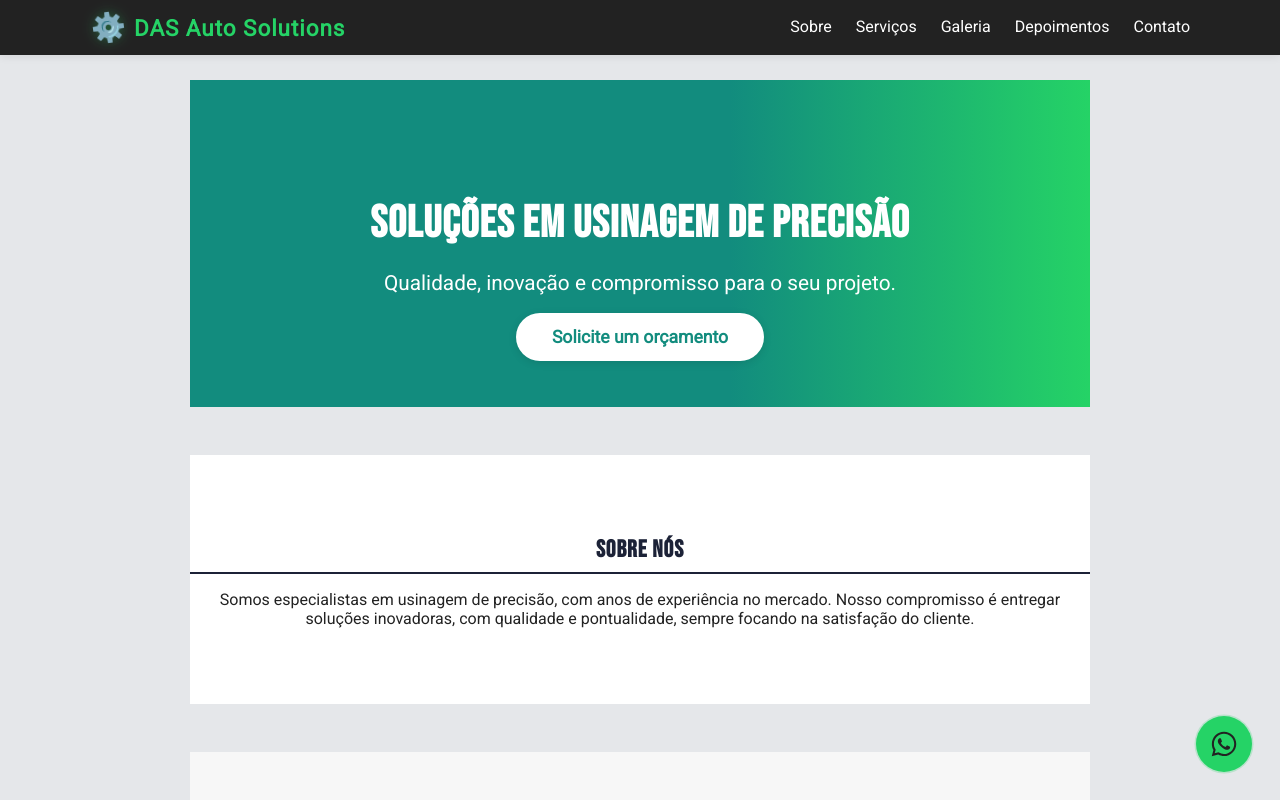
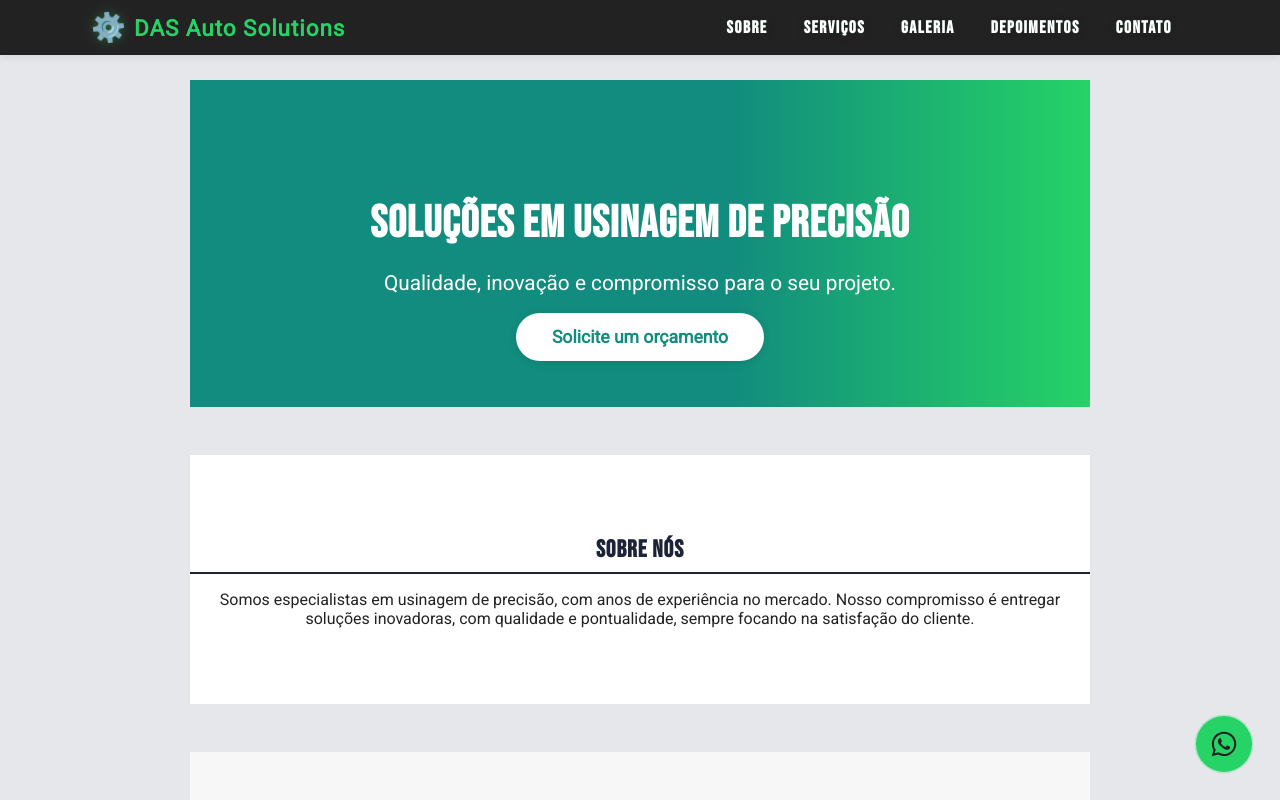
Before and after one commit to diatsilva007/machine-shop, a React (Create React App) app: page / in a window 1280 px wide. Shown: the top 800 px of the page. Built offline with nearby package versions, Linux system fonts and the light colour scheme.

Commit message:
Melhora o estilo dos links do header com efeitos de hover e animações, incluindo sombras e transições para uma aparência mais moderna e interativa.

```diff
--- a/src/App.css
+++ b/src/App.css
@@ -95,22 +95,87 @@ a {
   align-items: center;
   color: #25d366;
 }
-.nav {
-  display: flex;
-  gap: 1.5rem;
+
+/* Links do header com efeito nerd/tech e ótima leitura */
+.nav a {
+  position: relative;
+  padding: 6px 18px;
+  color: #fff;
+  font-weight: 700;
+  letter-spacing: 1.5px;
+  font-family: "Bebas Neue", "Roboto", monospace, sans-serif;
+  text-transform: uppercase;
+  font-size: 1.08rem;
+  text-shadow: 0 1px 6px #232323cc, 0 0 1px #25d36655;
+  transition: color 0.18s cubic-bezier(0.4, 2, 0.6, 1),
+    text-shadow 0.18s cubic-bezier(0.4, 2, 0.6, 1);
+  z-index: 1;
+  overflow: hidden;
+  outline: none;
 }
-.nav a {
-  color: #fff;
-  text-decoration: none;
-  font-weight: 500;
-  padding: 6px 0;
-  border-bottom: 2px solid transparent;
-  transition: color 0.2s, border 0.2s;
+
+/* Glow/LED verde tech ao fundo */
+.nav a::before {
+  content: "";
+  position: absolute;
+  left: 50%;
+  top: 50%;
+  width: 0;
+  height: 0;
+  background: radial-gradient(circle, #25d36655 0%, #232323 80%);
+  border-radius: 12px;
+  opacity: 0.18;
+  z-index: -1;
+  transform: translate(-50%, -50%) scale(0.7);
+  transition: width 0.35s cubic-bezier(0.4, 2, 0.6, 1),
+    height 0.35s cubic-bezier(0.4, 2, 0.6, 1), opacity 0.25s;
 }
-.nav a:hover {
+
+/* Hover: cor verde, brilho tech, fundo iluminado */
+.nav a:hover,
+.nav a.active {
   color: #25d366;
-  border-bottom: 2px solid #25d366;
+  text-shadow: 0 0 12px #25d366cc, 0 0 2px #fff, 0 1px 10px #232323cc;
 }
+
+.nav a:hover::before,
+.nav a.active::before {
+  width: 140%;
+  height: 260%;
+  opacity: 0.32;
+}
+
+/* Linha inferior animada estilo fita de isolamento */
+.nav a::after {
+  content: "";
+  display: block;
+  position: absolute;
+  left: 10%;
+  right: 10%;
+  bottom: 2px;
+  height: 3px;
+  background: repeating-linear-gradient(
+    90deg,
+    #25d366 0 12px,
+    #232323 12px 24px
+  );
+  border-radius: 2px;
+  box-shadow: 0 0 8px #25d36699;
+  transform: scaleX(0);
+  transition: transform 0.28s cubic-bezier(0.4, 2, 0.6, 1);
+}
+
+.nav a:hover::after,
+.nav a.active::after {
+  transform: scaleX(1);
+}
+
+/* Efeito de clique: leve compressão */
+.nav a:active {
+  color: #1fa855;
+  transform: scale(0.97);
+}
+
 .hamburger {
   display: none;
   flex-direction: column;
@@ -338,20 +403,27 @@ footer {
     opacity: 1;
     pointer-events: auto;
   }
+
   .nav a {
-    display: block;
-    width: 100%;
-    padding: 4vw 8vw;
-    padding-right: 6vw; /* Espaço extra à direita */
+    color: #fff;
     font-size: 4vw;
-    min-height: 48px;
+    padding: 1rem 0.5rem;
     text-align: right;
     border-bottom: 1px solid #333;
     box-sizing: border-box;
+    background: none;
+    border: none;
+    text-shadow: 0 1px 6px #232323cc, 0 0 1px #25d36655;
   }
   .nav a:last-child {
     border-bottom: none;
   }
+  .nav a::after {
+    left: 5%;
+    right: 5%;
+    height: 2px;
+  }
+
   .hamburger {
     display: flex;
   }
```
